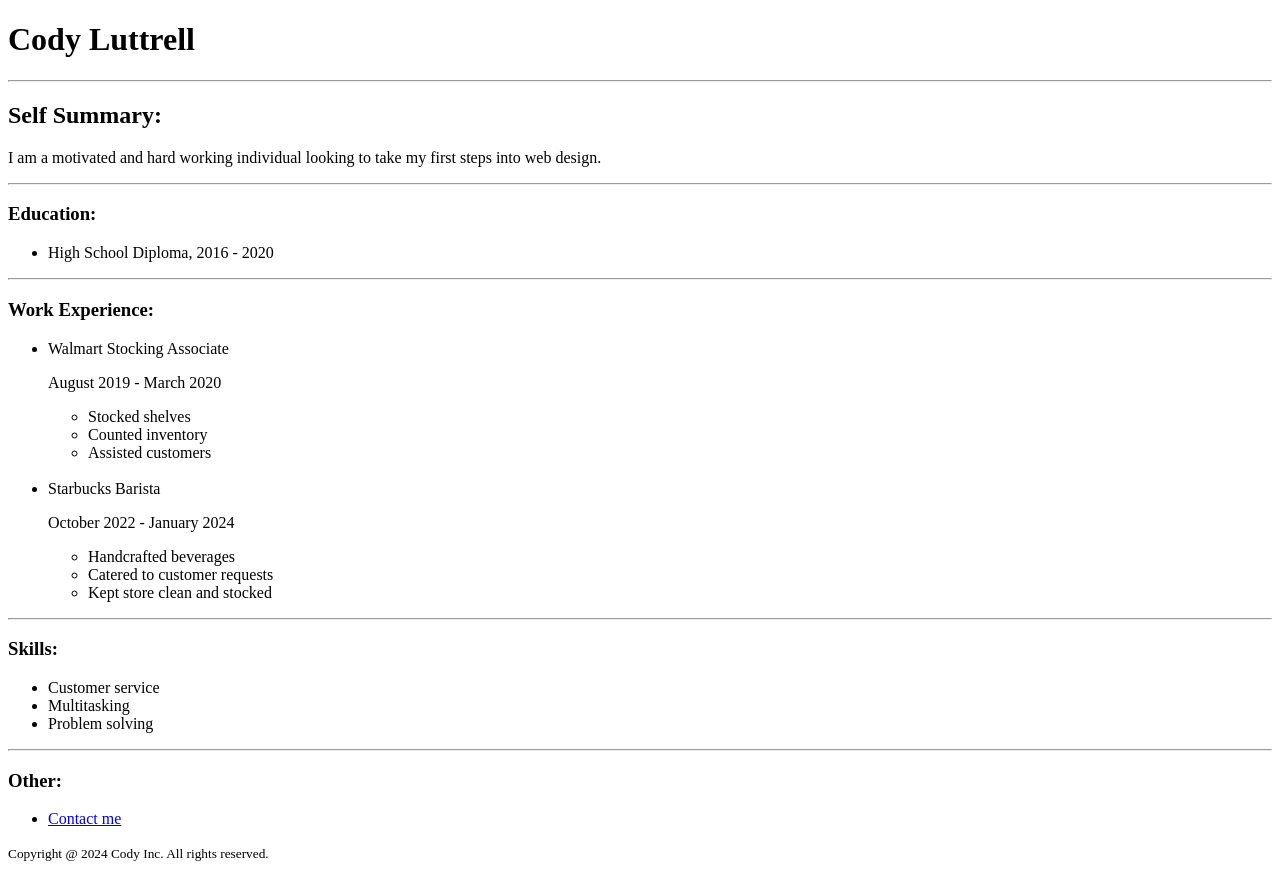
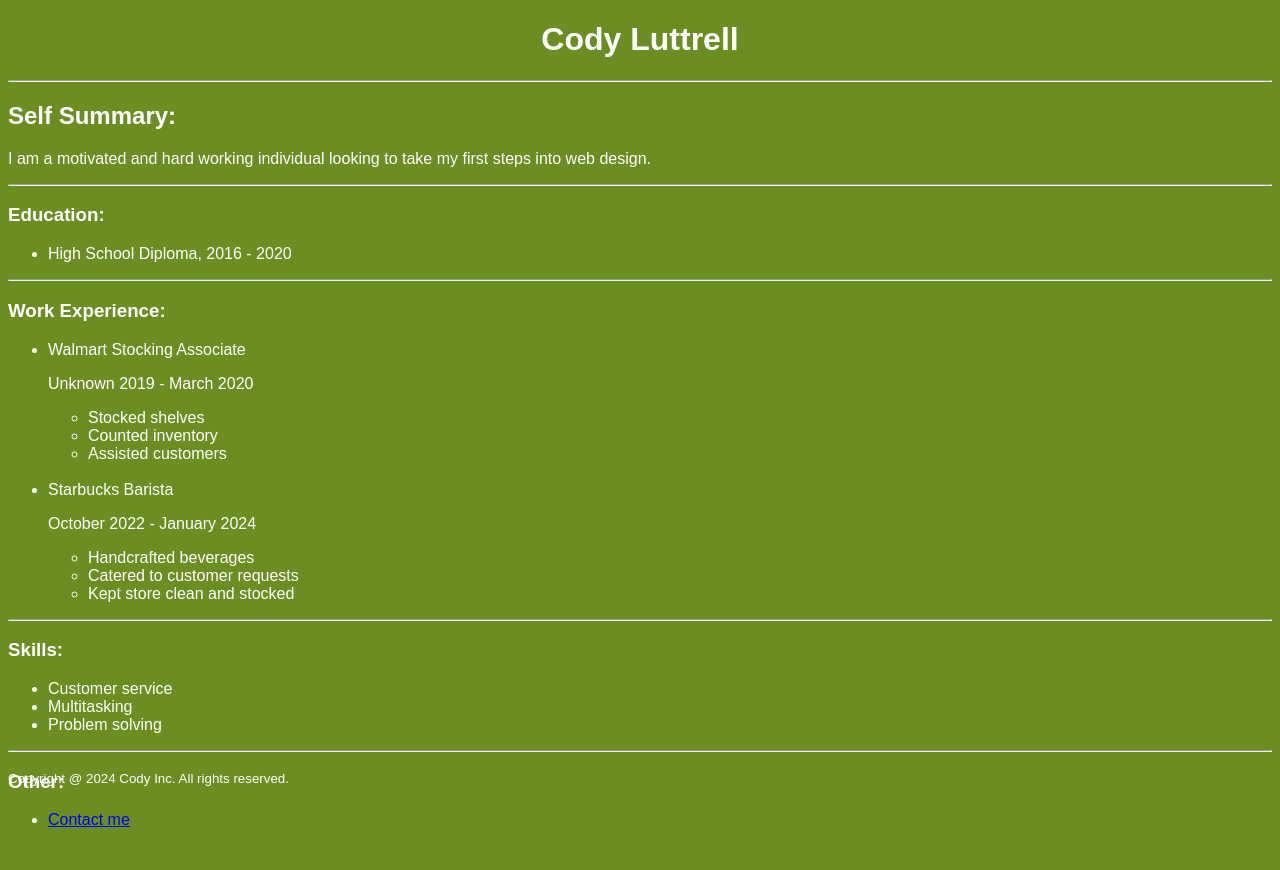
Before and after one commit to Cody0611/html-resume, a plain HTML site: page index.html in a window 1280 px wide. After the commit the page ends 845 px from the top, so only its background shows below. Drawn offline with Linux system fonts and the light colour scheme.

Commit message:
Add files via upload

```diff
--- a/index.html
+++ b/index.html
@@ -1,8 +1,10 @@
 <!DOCTYPE html>
 
-<html>
+<html lang="en">
   <head>
+    <meta charset="UTF-8" />
     <title>My Resume</title>
+    <link rel="stylesheet" href="./styles.css" />
   </head>
   <body>
     <h1>Cody Luttrell</h1>
@@ -21,7 +23,7 @@
     <h3>Work Experience:</h3>
     <ul>
       <li>Walmart Stocking Associate</li>
-      <p>August 2019 - March 2020</p>
+      <p>Unknown 2019 - March 2020</p>
       <ul>
         <li>Stocked shelves</li>
         <li>Counted inventory</li>
--- /dev/null
+++ b/styles.css
@@ -0,0 +1,14 @@
+html {
+  background: olivedrab;
+  color: white;
+  font-family: Arial, Helvetica, sans-serif;
+}
+h1 {
+  text-align: center;
+}
+footer {
+  width: 100%;
+  position: absolute;
+  bottom: 0;
+  margin-bottom: 1%;
+}
```
